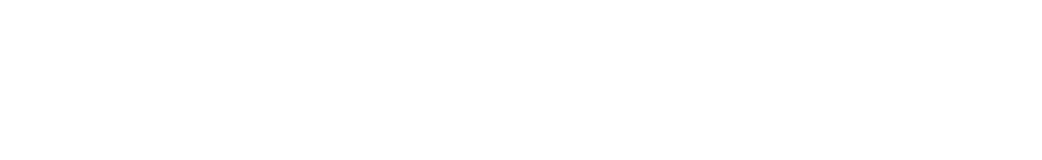
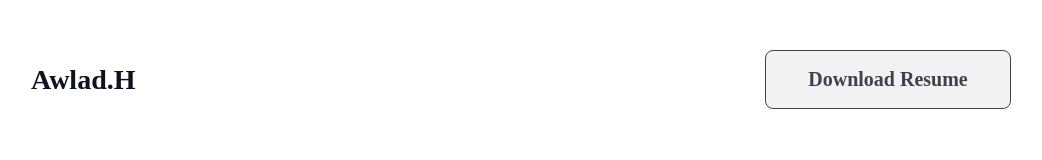
Before and after one commit to TajwarSadi0151/sadi-B10A1-Challenge-Begins, a plain HTML site: page index.html in a window 1280 px wide. Shown: the whole page, without its empty margins (119-1161 px from the left). Drawn offline with Linux system fonts and the light colour scheme; a web font is replaced by a local one.

Commit message:
Navbar commit

```diff
--- a/index.html
+++ b/index.html
@@ -3,10 +3,29 @@
 <head>
   <meta charset="UTF-8">
   <meta name="viewport" content="width=device-width, initial-scale=1.0">
-  <title>Document</title>
+  <title>sadi-B10A1-Challenge-Begins</title>
   <link rel="stylesheet" href="style/style.css">
 </head>
 <body>
+  <header>
 
+    <!-- Navbar starts -->
+    <nav>
+      <h3 class="nav-title">Awlad.H</h3>
+      <ul>
+        <li>
+          <a href=""><button class="nav-button">Download Resume</button></a>
+        </li>
+      </ul>
+    </nav>
+    <!-- Navbar ends -->
+
+  </header>
+  <main>
+
+  </main>
+  <footer>
+
+  </footer>
 </body>
 </html>
--- a/style/style.css
+++ b/style/style.css
@@ -0,0 +1,52 @@
+@import url('https://fonts.googleapis.com/css2?family=Azeret+Mono:ital,wght@0,100..900;1,100..900&display=swap');
+/* font-family: "Azeret Mono", monospace; */
+
+/* common css starts*/
+* {
+  margin: 0;
+  padding: 0;
+  font-family: Azeret Mono;
+}
+/* common css ends */
+
+/* Navbar Starts */
+nav {
+  display: flex;
+  align-items: center;
+  justify-content: space-between;
+  margin: 50px 150px;
+}
+
+.nav-title {
+  width: 128px;
+  color: rgb(13, 19, 33);
+  font-size: 28px;
+  font-weight: 800;
+  line-height: 33px;
+  letter-spacing: 0%;
+  text-align: left;
+}
+
+nav ul li {
+  list-style: none;
+}
+
+nav li a {
+  text-decoration: none;
+}
+
+.nav-button {
+  width: 246px;
+  box-sizing: border-box;
+  border: 1px solid rgb(13, 19, 33);
+  border-radius: 8px;
+  opacity: 0.8;
+  padding: 17px 24px 17px 24px;
+  color: rgb(13, 19, 33);
+  font-size: 20px;
+  font-weight: 600;
+  line-height: 23px;
+  letter-spacing: 0%;
+  text-align: center;
+}
+/* Navbar ends */
```
